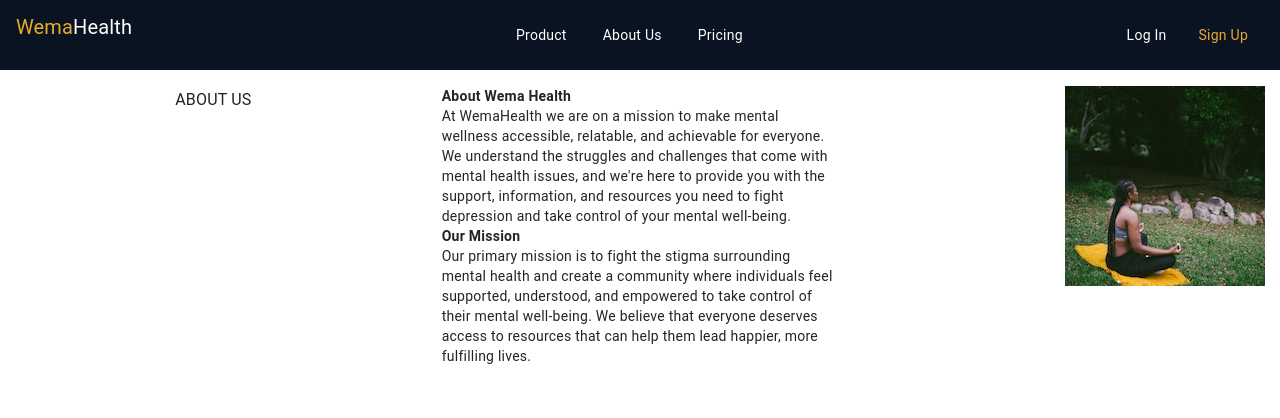
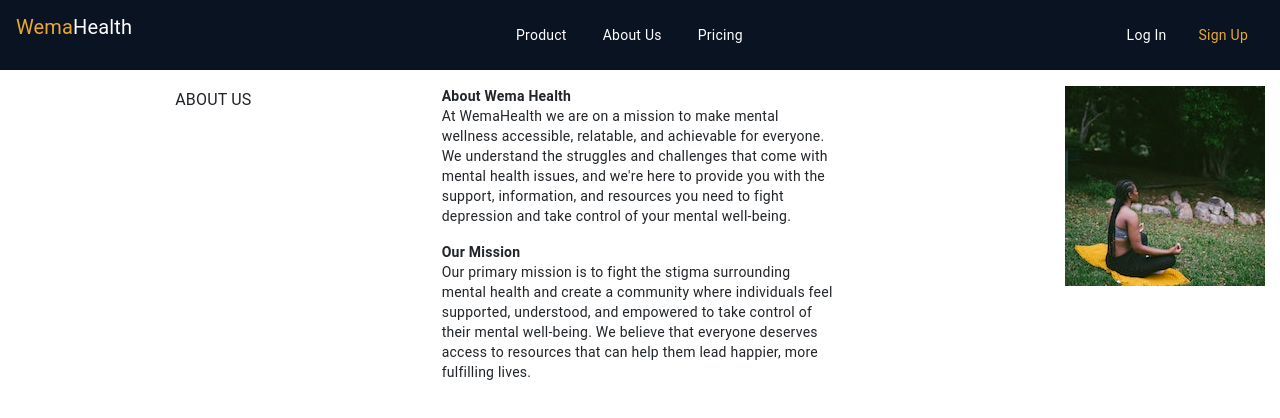
Before and after one commit to Carol254/chatBotApp, an Angular app: page /home/about-us in a window 1280 px wide. Shown: the top 418 px of the page. Built offline with nearby package versions, Linux system fonts and the light colour scheme.

Commit message:
few changes made

```diff
--- a/src/app/about-us/about-us.component.html
+++ b/src/app/about-us/about-us.component.html
@@ -7,7 +7,7 @@
         </div>
 
         <div>
-            <b>Our Mission</b>
+            <div class="mt-3"><b>Our Mission</b></div>
             <p>Our primary mission is to fight the stigma surrounding mental health and create a community where individuals feel supported, understood, and empowered to take control of their mental well-being. We believe that everyone deserves access to resources that can help them lead happier, more fulfilling lives.</p>
         </div>
     </div>
```
